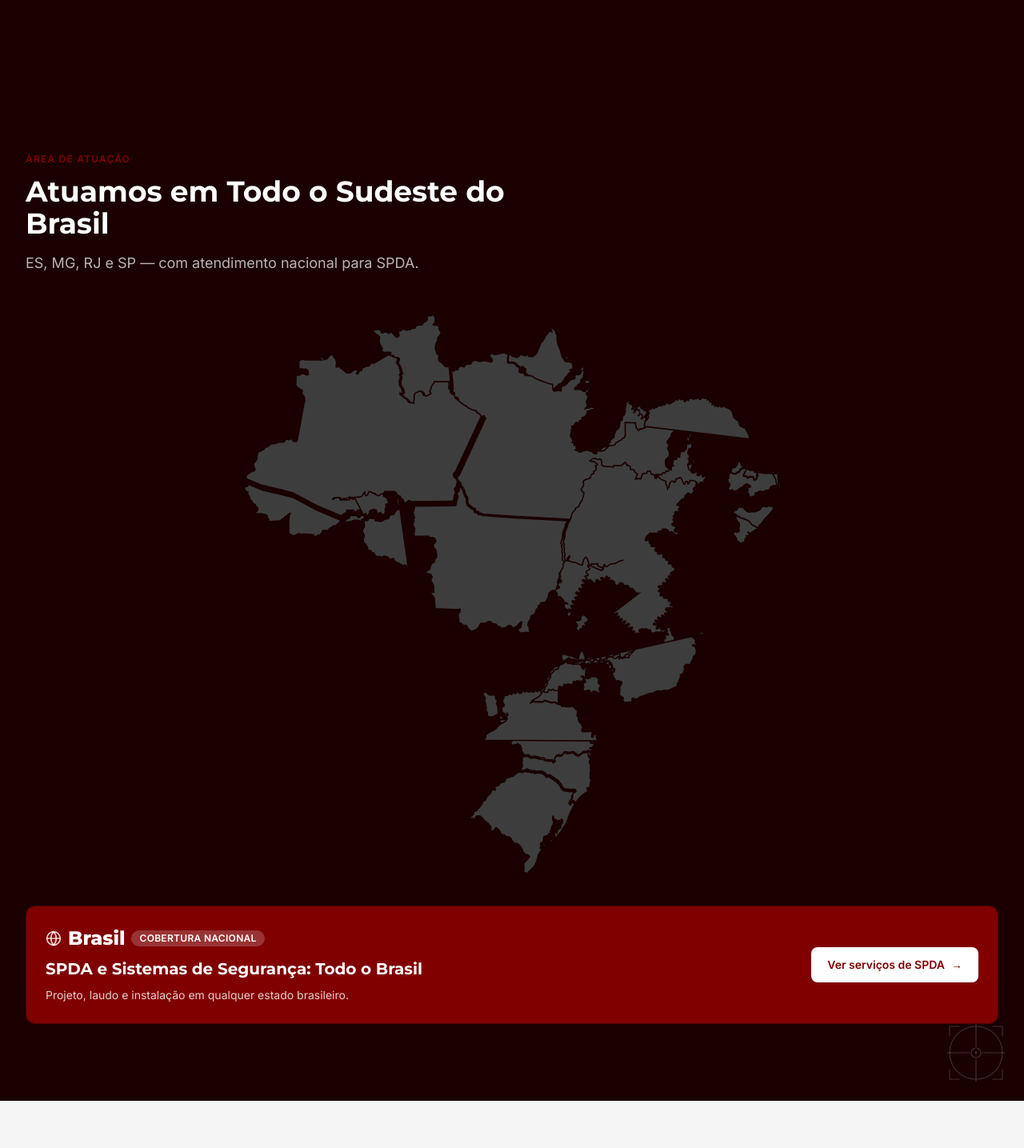
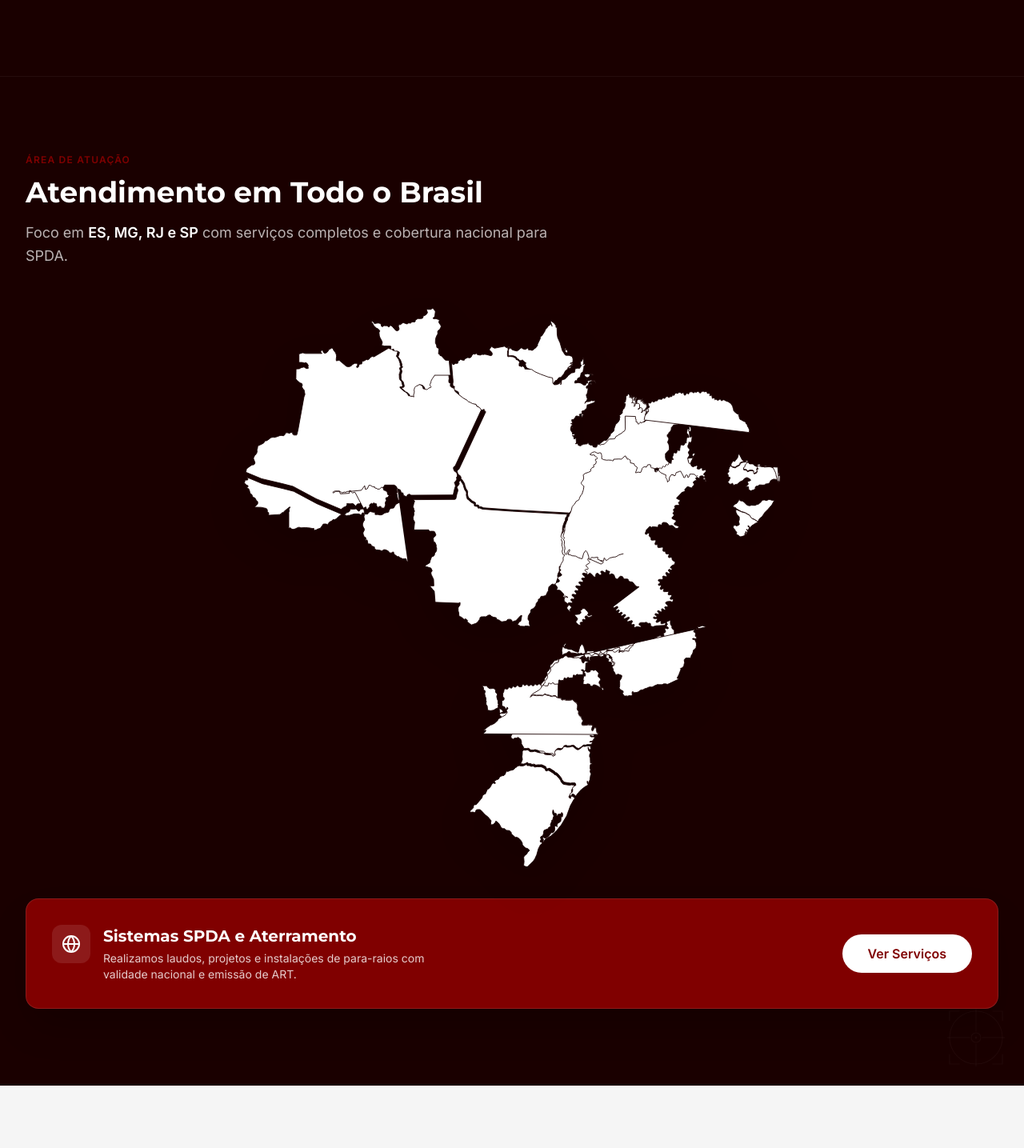
Before and after one commit to BarcelosMoises/Landing-Page-Central, a Next.js app: page / in a window 1280 px wide. Shown: the part 3555-4990 px from the top of the page at 80% size. Built offline with nearby package versions, Linux system fonts and the light colour scheme.

Commit message:
refactor(MapaAtuacao): remove CardBrasil component and enhance tooltip functionality with improved styling and service details

```diff
--- a/components/MapaAtuacao.tsx
+++ b/components/MapaAtuacao.tsx
@@ -29,27 +29,6 @@ const NOME_TODOS_ESTADOS: Record<string, string> = {
   RJ: "Rio de Janeiro", SP: "São Paulo", MG: "Minas Gerais", ES: "Espírito Santo",
 };
 
-function CardBrasil() {
-  return (
-    <article className="bg-[#800000] border border-[#4f0101] rounded-xl p-6 shadow-sm flex flex-col gap-4 col-span-1 md:col-span-4">
-      <div className="flex flex-col sm:flex-row sm:items-center sm:justify-between gap-4">
-        <div className="flex flex-col gap-2">
-          <div className="flex items-center gap-2">
-            <Globe className="w-5 h-5 text-white/80" />
-            <span className="font-heading text-2xl font-extrabold text-white">Brasil</span>
-            <span className="text-xs font-semibold uppercase tracking-wide bg-white/20 text-white px-2.5 py-0.5 rounded-full">Cobertura Nacional</span>
-          </div>
-          <h3 className="font-heading text-lg md:text-xl font-bold text-white leading-snug">SPDA e Sistemas de Segurança: Todo o Brasil</h3>
-          <p className="text-white/80 text-sm leading-relaxed max-w-xl">Projeto, laudo e instalação em qualquer estado brasileiro.</p>
-        </div>
-        <Link href="/#servicos" className="flex-shrink-0 inline-flex items-center gap-2 bg-white text-[#800000] hover:bg-neutral-100 font-semibold text-sm px-5 py-3 rounded-lg transition-colors">
-          Ver serviços de SPDA <span>→</span>
-        </Link>
-      </div>
-    </article>
-  );
-}
-
 export function MapaAtuacao() {
   const [hoveredState, setHoveredState] = useState<string | null>(null);
   const [selectedState, setSelectedState] = useState<string | null>(null);
@@ -57,73 +36,105 @@ export function MapaAtuacao() {
   const tooltipRef = useRef<HTMLDivElement>(null);
 
   const getEstadoFill = (sigla: string) => {
-    if (selectedState === sigla) return "#800000";
-    if (selectedState !== null && selectedState !== sigla) return "#1a0000";
-    if (hoveredState === sigla && ESTADOS_COMPLETOS.has(sigla)) return "#800000";
-    if (hoveredState === sigla && !ESTADOS_COMPLETOS.has(sigla)) return "#4f0101";
-    return "#3d3d3d";
+    if (selectedState === sigla) return "#800000"; // Vinho se selecionado
+    if (selectedState !== null && selectedState !== sigla) return "rgba(255,255,255,0.1)"; // Opaco se outro estiver selecionado
+    if (hoveredState === sigla) {
+      return ESTADOS_COMPLETOS.has(sigla) ? "#800000" : "#4f0101";
+    }
+    return "#ffffff"; // BRANCO no estado neutro como você pediu
   };
 
   const handleMouseMove = useCallback((e: React.MouseEvent) => {
     if (!tooltipRef.current) return;
-    const x = Math.max(8, Math.min(e.clientX - 110, window.innerWidth - 230));
-    const y = e.clientY - 140;
+    const x = Math.max(10, Math.min(e.clientX - 100, window.innerWidth - 220));
+    const y = e.clientY - 130;
     tooltipRef.current.style.transform = `translate(${x}px, ${y}px)`;
   }, []);
 
-  const handleMouseEnter = (sigla: string, e: React.MouseEvent) => {
+  const handleMouseEnter = (sigla: string) => {
     setHoveredState(sigla);
     setTooltip({ sigla, nome: NOME_TODOS_ESTADOS[sigla] || sigla });
   };
 
-  const handleMouseLeave = () => { setHoveredState(null); setTooltip(null); };
-
-  const handleClick = (sigla: string) => {
-    setSelectedState(prev => prev === sigla ? null : sigla);
+  const handleMouseLeave = () => {
+    setHoveredState(null);
+    setTooltip(null);
   };
 
   return (
-    <section className="relative bg-[#1a0000] py-16 md:py-24 overflow-hidden">
+    <section className="relative bg-[#1a0000] py-16 md:py-24 overflow-hidden border-t border-white/5">
       <div className="max-w-7xl mx-auto px-4 sm:px-6 lg:px-8 relative z-10">
         <div className="max-w-2xl mb-12">
           <p className="text-xs font-semibold uppercase tracking-widest text-[#800000] mb-3">Área de atuação</p>
-          <h2 className="font-heading text-2xl md:text-4xl font-bold text-white mb-4">Atuamos em Todo o Sudeste do Brasil</h2>
-          <p className="text-white/70 text-lg">ES, MG, RJ e SP — com atendimento nacional para SPDA.</p>
+          <h2 className="font-heading text-2xl md:text-4xl font-bold text-white mb-4">Atendimento em Todo o Brasil</h2>
+          <p className="text-white/70 text-lg leading-relaxed">
+            Foco em <span className="text-white font-semibold">ES, MG, RJ e SP</span> com serviços completos e cobertura nacional para SPDA.
+          </p>
         </div>
 
         <div className="w-full flex justify-center mb-10 overflow-visible" onMouseMove={handleMouseMove}>
-          <svg viewBox="0 0 613 639" className="w-full max-w-2xl h-auto select-none touch-auto">
+          <svg
+            viewBox="0 0 613 639"
+            className="w-full max-w-2xl h-auto select-none drop-shadow-2xl"
+            fill="none"
+            xmlns="http://www.w3.org/2000/svg"
+          >
             {MAPA_PATHS.map((estado) => (
               <path
                 key={estado.sigla}
                 d={estado.d}
                 fill={getEstadoFill(estado.sigla)}
-                opacity={selectedState && selectedState !== estado.sigla ? 0.4 : 1}
                 stroke="#1a0000"
-                strokeWidth={1.5}
-                style={{ transition: "fill 200ms ease, opacity 200ms ease", cursor: "pointer" }}
-                onMouseEnter={(e) => handleMouseEnter(estado.sigla, e)}
+                strokeWidth="0.8"
+                style={{ transition: "all 0.3s ease", cursor: "pointer" }}
+                onMouseEnter={() => handleMouseEnter(estado.sigla)}
                 onMouseLeave={handleMouseLeave}
-                onClick={() => handleClick(estado.sigla)}
+                onClick={() => setSelectedState(prev => prev === estado.sigla ? null : estado.sigla)}
+                className="hover:filter hover:brightness-90"
               />
             ))}
           </svg>
         </div>
 
         {tooltip && (
-          <div ref={tooltipRef} style={{ position: 'fixed', top: 0, left: 0, pointerEvents: 'none', zIndex: 100 }} className="flex flex-col bg-[#1a0000]/fb border border-[#800000]/50 rounded-lg p-3 shadow-xl backdrop-blur-md min-w-[180px]">
-            <p className="font-bold text-white text-sm">{tooltip.nome}</p>
+          <div
+            ref={tooltipRef}
+            style={{ position: 'fixed', top: 0, left: 0, pointerEvents: 'none', zIndex: 100 }}
+            className="flex flex-col bg-[#1a0000] border border-white/20 rounded-lg p-4 shadow-2xl backdrop-blur-xl min-w-[200px]"
+          >
+            <p className="font-bold text-white text-base">{tooltip.nome}</p>
             {ESTADOS_COMPLETOS.has(tooltip.sigla) ? (
-              <span className="mt-2 text-[10px] bg-white/20 text-white px-2 py-0.5 rounded-full w-fit">✓ Atendimento completo</span>
+              <div className="mt-2">
+                <span className="text-[10px] bg-green-500/20 text-green-400 font-bold px-2 py-1 rounded-full uppercase">✓ Atendimento completo</span>
+                <ul className="mt-2 space-y-1">
+                   {getServicosPorEstado(tooltip.sigla as EstadoSigla).slice(0,3).map(s => (
+                     <li key={s.id} className="text-white/60 text-[11px]">• {s.nomeAbreviado}</li>
+                   ))}
+                </ul>
+              </div>
             ) : (
-              <p className="text-white/60 text-[10px] mt-1">Serviços sob consulta</p>
+              <div className="mt-2">
+                <p className="text-white/50 text-xs italic">Serviços sob consulta</p>
+                <Link href={getWhatsAppUrl()} className="mt-2 inline-block text-[10px] text-[#800000] font-bold underline">Falar com consultor →</Link>
+              </div>
             )}
           </div>
         )}
 
-        <CardBrasil />
+        <div className="grid grid-cols-1 gap-5 mt-10">
+           <article className="bg-[#800000] border border-white/10 rounded-2xl p-8 flex flex-col md:flex-row items-center justify-between gap-6 shadow-2xl">
+              <div className="flex gap-4 items-start">
+                <div className="p-3 bg-white/10 rounded-xl"><Globe className="w-6 h-6 text-white" /></div>
+                <div>
+                  <h3 className="font-heading text-xl font-bold text-white">Sistemas SPDA e Aterramento</h3>
+                  <p className="text-white/80 text-sm mt-1 max-w-md">Realizamos laudos, projetos e instalações de para-raios com validade nacional e emissão de ART.</p>
+                </div>
+              </div>
+              <Link href="/#servicos" className="w-full md:w-auto bg-white text-[#800000] px-8 py-3 rounded-full font-bold hover:bg-neutral-100 transition-colors text-center">Ver Serviços</Link>
+           </article>
+        </div>
       </div>
-      <CrosshairDecor />
+      <CrosshairDecor className="opacity-20" />
     </section>
   );
 }
```
